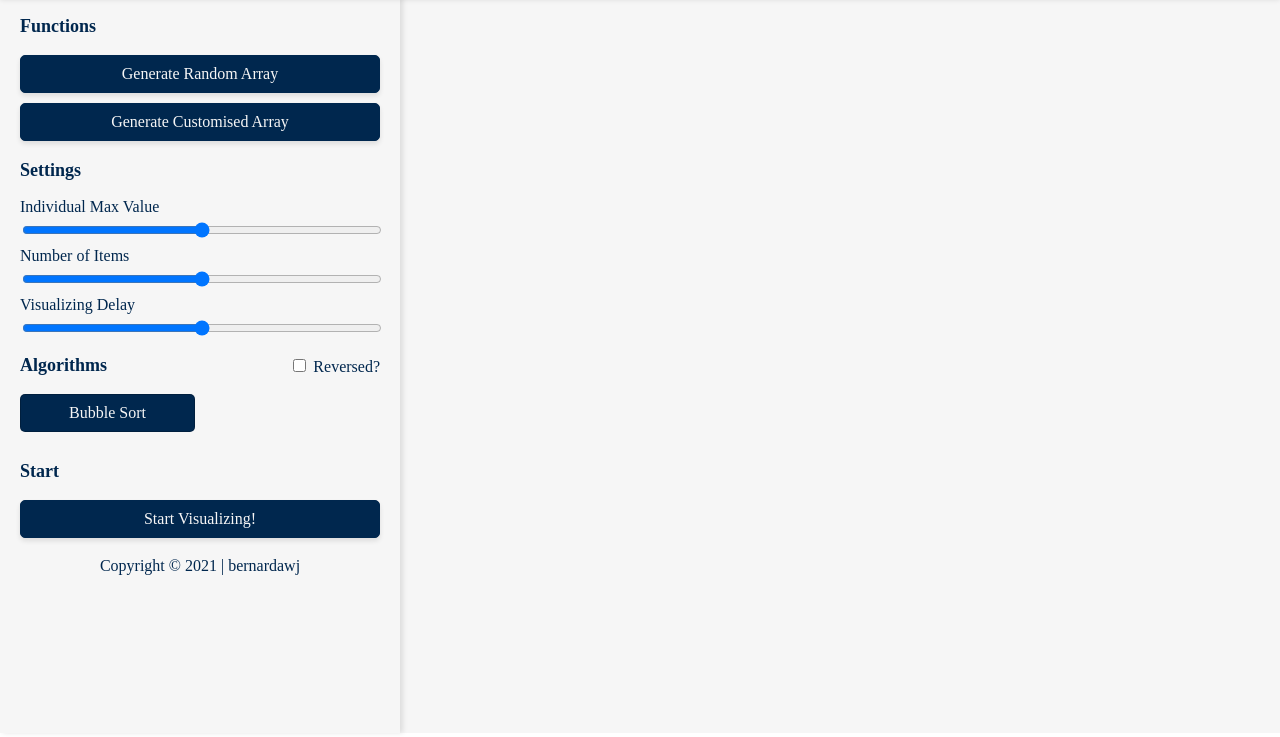
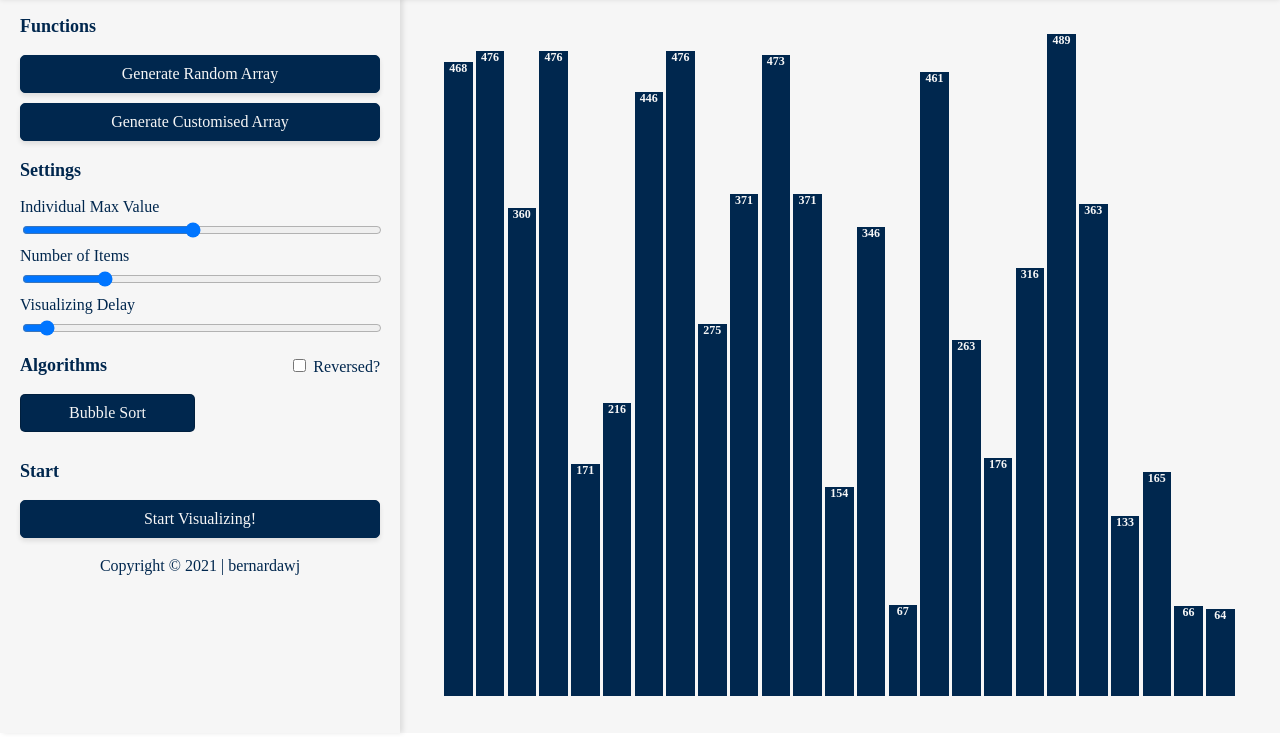
Before and after one commit to bernardawj/algorithm-visualizer, a website with bundled scripts: page sorting-visualizer.html in a window 1280 px wide. Both pictures are taken after a click on the link "Generate Random Array". Shown: the part 63-800 px from the top of the page. Built offline with nearby package versions, Linux system fonts and the light colour scheme.

Commit message:
Added sidebar and visualizer component

```diff
--- a/assets/css/global.css
+++ b/assets/css/global.css
@@ -229,7 +229,7 @@ input[disabled] {
 #sidebar__hamburger > .hamburger-line {
     display: block;
     height: 2px;
-    width: 18px;
+    width: 16px;
     background-color: #00274e;
     margin: 3px 0;
     border-radius: 10px;
@@ -246,7 +246,7 @@ input[disabled] {
 
 #sidebar__hamburger.hamburger--active {
     position: absolute;
-    top: 30px;
+    top: 24px;
     right: 20px;
     -webkit-transform: translateY(-50%);
     -moz-transform: translateY(-50%);
@@ -380,6 +380,20 @@ input[disabled] {
     left: 400px;
     width: calc(100% - 400px);
     background-color: #F6F6F6;
+}
+
+#visualizer__list > li {
+    display: inline-block;
+    background-color: #00274e;
+    color: #F6F6F6;
+    text-align: center;
+    vertical-align: bottom;
+    font-size: 12px;
+    font-weight: 700;
+}
+
+#visualizer__list > li:nth-last-child(1) {
+    margin-right: 0 !important;
 }
 
 /***************************************
@@ -578,8 +592,8 @@ input[class="algorithm__radio"][disabled] + .algorithm__selector {
 	}
 
 	#visualizer__wrapper {
-		left: 48px;
-		width: calc(100% - 48px);
+		left: 46px;
+		width: calc(100% - 46px);
 	}
 
 	#sidebar,
--- /dev/null
+++ b/assets/js/apps/sorting-app.js
@@ -0,0 +1,24 @@
+import { SortingVisualizer } from "../components/visualizers/sorting-visualizer.js";
+import { Sidebar } from "../components/sidebar.js";
+import { Generator } from "../utilities/generator.js";
+
+export class SortingApp {
+
+    constructor() {
+        this.visualizer = new SortingVisualizer();
+        new Sidebar(this.visualizer);
+
+        this.loadVisualizer();
+    }
+
+    static init() {
+        new SortingApp();
+    }
+
+    loadVisualizer() {
+        Generator.generateArray(this.visualizer.array, this.visualizer.minValue, this.visualizer.maxValue, this.visualizer.size);
+        this.visualizer.render(false);
+    }
+}
+
+SortingApp.init();
--- /dev/null
+++ b/assets/js/components/component.js
@@ -0,0 +1,27 @@
+export class Component {
+
+    static createRootElement(tagName, attributes, textContent, innerHTML) {
+        const rootElement = document.createElement(tagName);
+
+        // Populate attributes
+        for (const attribute of attributes) {
+            rootElement.setAttribute(attribute.name, attribute.value);
+        }
+
+        // Populate text if there are any
+        if (textContent) {
+            rootElement.textContent = textContent;
+        }
+
+        // Populate innerHTML if there are any
+        if (innerHTML) {
+            rootElement.innerHTML = innerHTML;
+        }
+
+        return rootElement;
+    }
+
+    static removeAllChildElements(rootElement) {
+        rootElement.removeChild(rootElement.firstElementChild);
+    }
+}
--- /dev/null
+++ b/assets/js/components/element-attribute.js
@@ -0,0 +1,6 @@
+export class ElementAttribute {
+    constructor(name, value) {
+        this.name = name;
+        this.value = value;
+    }
+}
--- /dev/null
+++ b/assets/js/components/sidebar.js
@@ -0,0 +1,69 @@
+import { Component } from "./component.js";
+import { Generator } from "../utilities/generator.js";
+
+export class Sidebar extends Component {
+
+    constructor(visualizer) {
+        super();
+
+        // Check if visualizer is in a valid state
+        if (!visualizer) {
+            throw new Error("Visualizer is not initialized.");
+        }
+
+        // DOM elements
+        this.generatorBtn = document.getElementById("sidebar__random-array");
+        this.maxValueRange = document.getElementById("sidebar__settings-max-value");
+        this.sizeRange = document.getElementById("sidebar__settings-size");
+        this.speedRange = document.getElementById("sidebar__settings-speed");
+        this.reverseCbx = document.getElementById("sidebar__algorithms-reverse");
+
+        // Initialize
+        this.loadSettings(visualizer);
+        this.loadEventHandlers(visualizer);
+    }
+
+    loadSettings(visualizer) {
+        this.maxValueRange.value = visualizer.maxValue;
+        this.sizeRange.value = visualizer.size;
+        this.speedRange.value = visualizer.speed;
+    }
+
+    loadEventHandlers(visualizer) {
+        // Event handler to generate random array
+        const generatorBtnHandler = () => {
+            Generator.generateArray(visualizer.array, visualizer.minValue, visualizer.maxValue, visualizer.size);
+            visualizer.reRender();
+        };
+
+        // Event handler to update max value of array item
+        const maxValueRangeHandler = () => {
+            visualizer.maxValue = this.maxValueRange.value;
+            Generator.generateArray(visualizer.array, visualizer.minValue, visualizer.maxValue, visualizer.size);
+            visualizer.reRender();
+        };
+
+        // Event handler to update size of array
+        const sizeRangeHandler = () => {
+            visualizer.size = this.sizeRange.value;
+            Generator.generateArray(visualizer.array, visualizer.minValue, visualizer.maxValue, visualizer.size);
+            visualizer.reRender();
+        };
+
+        // Event handler to update speed of visualizer
+        const speedRangeHandler = () => {
+            visualizer.speed = this.speedRange.value;
+        };
+
+        // Event handler for toggling reverse checkbox
+        const reverseCbxHandler = (evt) => {
+            visualizer.isDescendingOrder = evt.target.checked;
+        };
+
+        this.generatorBtn.addEventListener("click", generatorBtnHandler);
+        this.maxValueRange.addEventListener("input", maxValueRangeHandler);
+        this.sizeRange.addEventListener("input", sizeRangeHandler);
+        this.speedRange.addEventListener("input", speedRangeHandler);
+        this.reverseCbx.addEventListener("change", reverseCbxHandler);
+    }
+}
--- /dev/null
+++ b/assets/js/components/visualizers/sorting-visualizer.js
@@ -0,0 +1,79 @@
+import { Visualizer } from "./visualizer.js";
+import { ElementAttribute } from "../element-attribute.js";
+
+export class SortingVisualizer extends Visualizer {
+
+    constructor() {
+        super();
+
+        // Settings
+        this.itemMarginSize = 3;
+        this.hideTextWidth = 25;
+        this.increaseTextWidth = 75;
+    }
+
+    renderArrayData() {
+        // Create un-ordered list element
+        const ulSettings = [
+            new ElementAttribute("id", "visualizer__list")
+        ]
+        const ul = SortingVisualizer.createRootElement("ul", ulSettings);
+
+        // Remove all rendered elements
+        this.elements.splice(0);
+
+        // Render array elements based on value that are randomly generated for that array
+        const highestValue = Math.max(...this.array);
+        for (const number of this.array) {
+            // Calculated values
+            const itemHeight = this.calculateVisualizerItemHeight(number, highestValue, this.visualizerContainer.clientHeight);
+            const itemWidth = this.calculateVisualizerItemWidth(this.array.length, this.visualizerContainer.clientWidth);
+            const itemMargin = this.calculateVisualizerItemMarginWidth(this.array.length);
+
+            // Set styles for each array elements
+            const styles = [
+                `height: ${itemHeight}px`,
+                `width: ${itemWidth}px`,
+                `margin-right: ${itemMargin}px`
+            ];
+
+            // Increase font size if item width is larger than expected
+            if (itemWidth > this.increaseTextWidth) {
+                styles.push("font-size: 24px");
+                styles.push("line-height: 2em");
+            }
+
+            // Rendered array element does not have enough space
+            if (itemWidth < this.hideTextWidth) {
+                styles.push("color: transparent");
+            }
+
+            // Set element attributes for the creation of each array elements and append to un-ordered list
+            const liSettings = [
+                new ElementAttribute("class", "array-element"),
+                new ElementAttribute("style", styles.join("; "))
+            ];
+            const li = SortingVisualizer.createRootElement("li", liSettings, number);
+
+            // Push created elements to the elements array
+            this.elements.push(li);
+            ul.appendChild(li);
+        }
+
+        // Populate visualizer with rendered un-ordered list
+        this.visualizer.appendChild(ul);
+    }
+
+    calculateVisualizerItemHeight(value, highestValue, containerHeight) {
+        return (value / highestValue) * containerHeight;
+    }
+
+    calculateVisualizerItemWidth(size, containerWidth) {
+        const threshold = 0.03;
+        return (containerWidth / size) - this.itemMarginSize - threshold;
+    }
+
+    calculateVisualizerItemMarginWidth(size) {
+        return parseFloat((this.itemMarginSize + (this.itemMarginSize / size)).toString());
+    }
+}
--- /dev/null
+++ b/assets/js/components/visualizers/visualizer.js
@@ -0,0 +1,43 @@
+import { Component } from "../component.js";
+
+export class Visualizer extends Component {
+
+    constructor() {
+        super();
+
+        // Settings
+        this.containerHeightPercentage = 90;
+        this.minValue = 50;
+        this.maxValue = 500;
+        this.size = 25;
+        this.speed = 50;
+
+        // Attributes
+        this.array = [];
+        this.elements = [];
+
+        // DOM elements
+        this.visualizerEl = document.getElementById("visualizer__wrapper");
+        this.visualizerContainer = this.visualizerEl.firstElementChild;
+        this.visualizer = this.visualizerContainer.firstElementChild;
+    }
+
+    render() {
+        this.updateContainerSizing();
+        this.renderArrayData();
+    }
+
+    reset() {
+        this.elements.splice(0);
+        Visualizer.removeAllChildElements(this.visualizer);
+    }
+
+    reRender() {
+        this.reset();
+        this.render();
+    }
+
+    updateContainerSizing() {
+        this.visualizerContainer.style.height = (this.containerHeightPercentage / 100) * this.visualizerEl.clientHeight + "px";
+    }
+}
--- a/sorting-visualizer.html
+++ b/sorting-visualizer.html
@@ -8,6 +8,7 @@
         <!-- Stylesheets and Scripts -->
 		<link rel="stylesheet" type="text/css" href="assets/css/reset.css" />
 		<link rel="stylesheet" type="text/css" href="assets/css/global.css" />
+        <script src="assets/js/apps/sorting-app.js" type="module" defer async></script>
     </head>
     <body id="app">
         <!-- Start of Navbar -->
```
